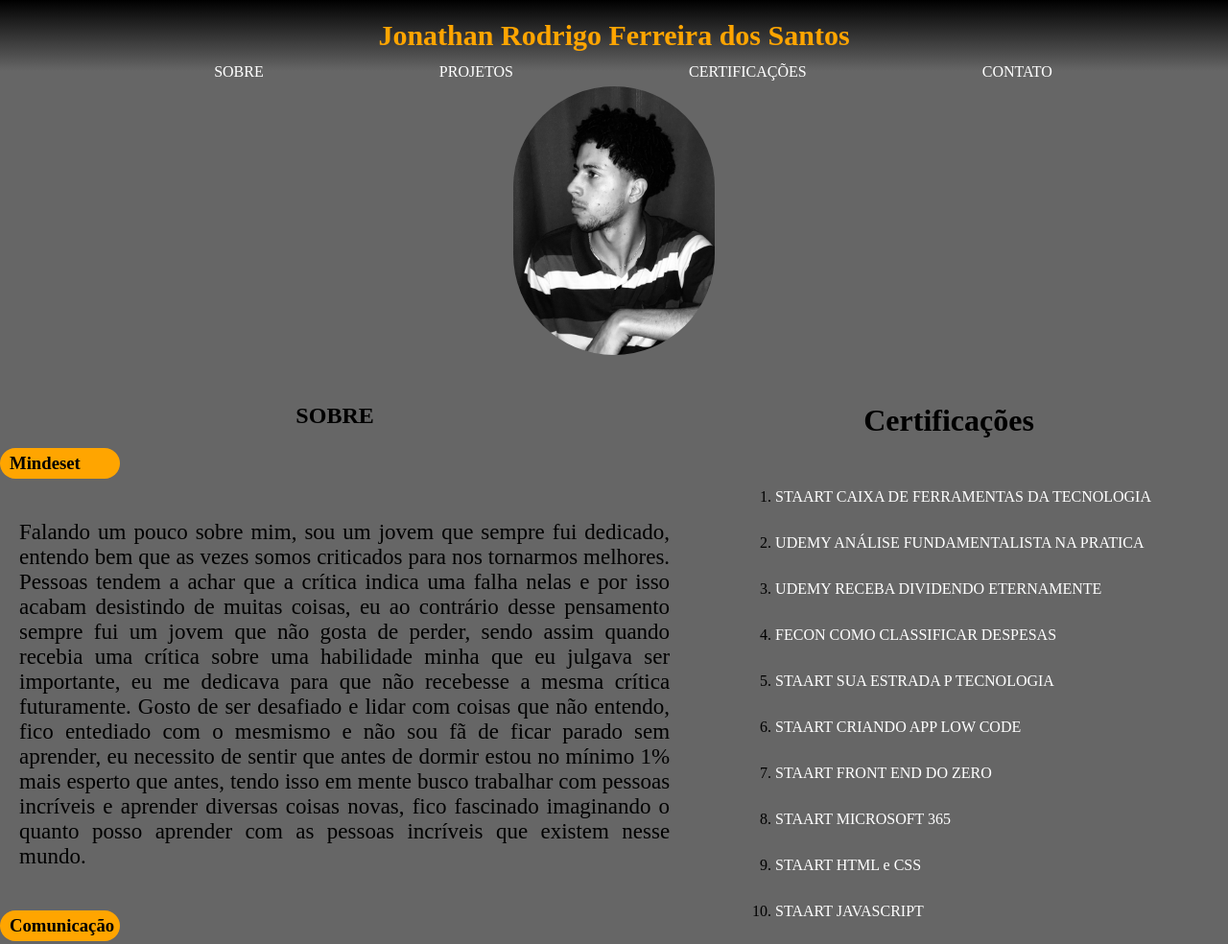
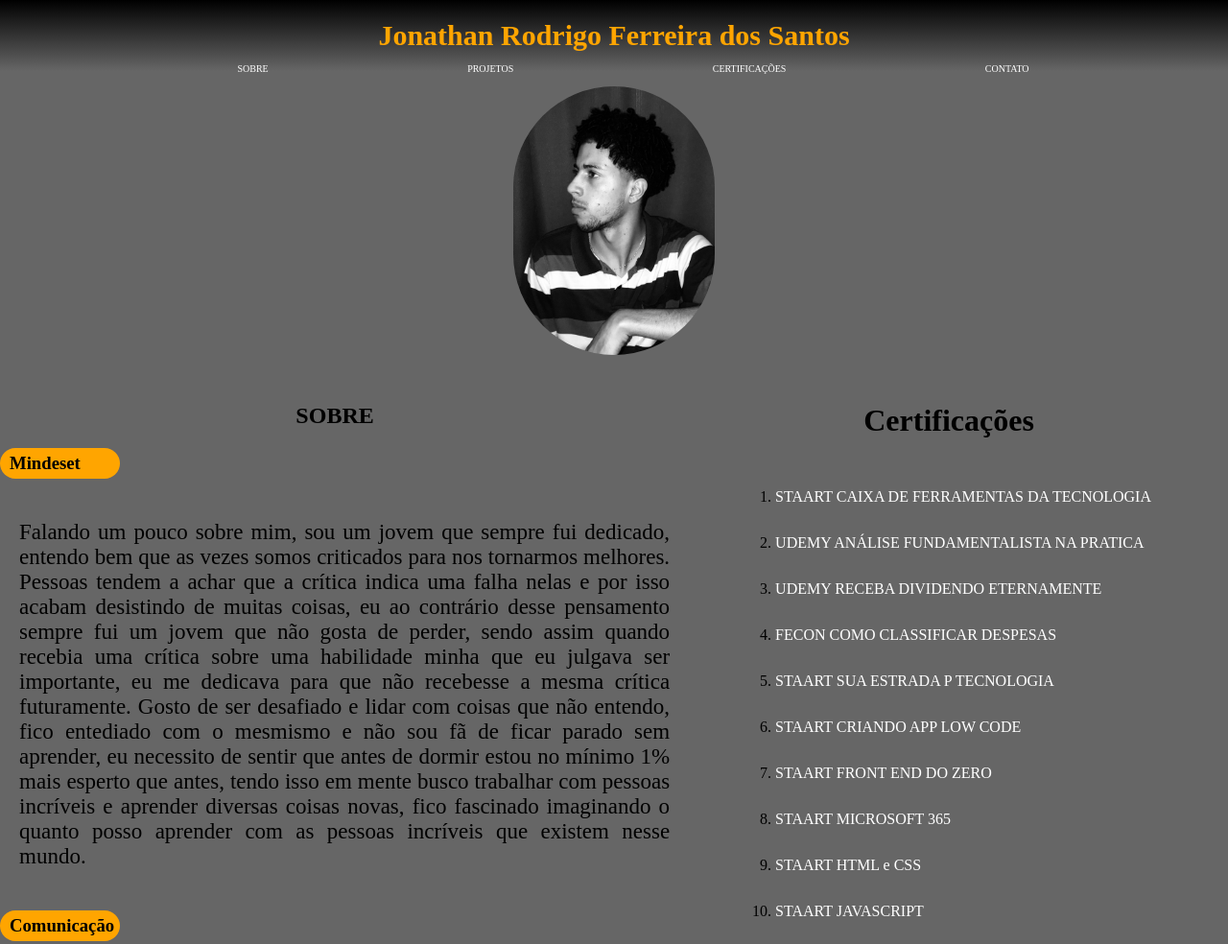
Before and after one commit to JhowF/MY_SITE, a plain HTML site: page index.html in a window 1280 px wide. Shown: the top 984 px of the page at 96% size. Drawn offline with Linux system fonts and the light colour scheme.

Commit message:
Corrigindo_font

```diff
--- a/style.css
+++ b/style.css
@@ -70,17 +70,16 @@ html body{
     }
     #nav1 ul li a{
       display:inline-block;
-      font-size:12px;
+      font-size:10px;
       height:40px;
       text-decoration:none;
       color:white;
-      font-size:16px;
       transition-property:font-size, color;
       transition-duration:0.5s;
 
     }
     #nav1 ul li a:hover{
-      font-size:12.5px;
+      font-size:10.2px;
       color:orange;
     }
 
```
